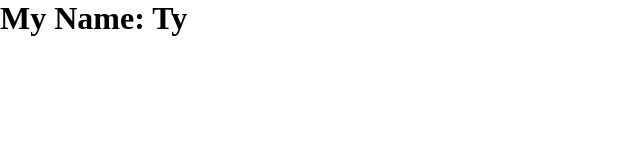
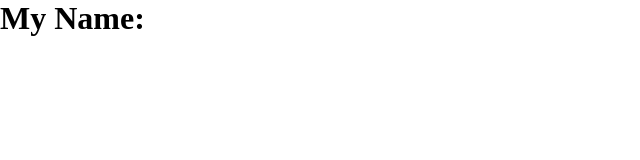
Before and after one commit to tstreets/test-crud-app, a Next.js app: page / in a window 1280 px wide. Shown: the top 160 px of the page, without its empty margins (0-640 px from the left). Built offline with nearby package versions, Linux system fonts and the light colour scheme.

Commit message:
Added env variable for my name

```diff
--- a/src/pages/index.js
+++ b/src/pages/index.js
@@ -3,7 +3,7 @@ import React from 'react';
 export default function HomePage() {
 	return (
 		<>
-			<h1>My Name: Ty</h1>
+			<h1>My Name: {process.env.NEXT_PUBLIC_MY_NAME}</h1>
 		</>
 	);
 }
```
